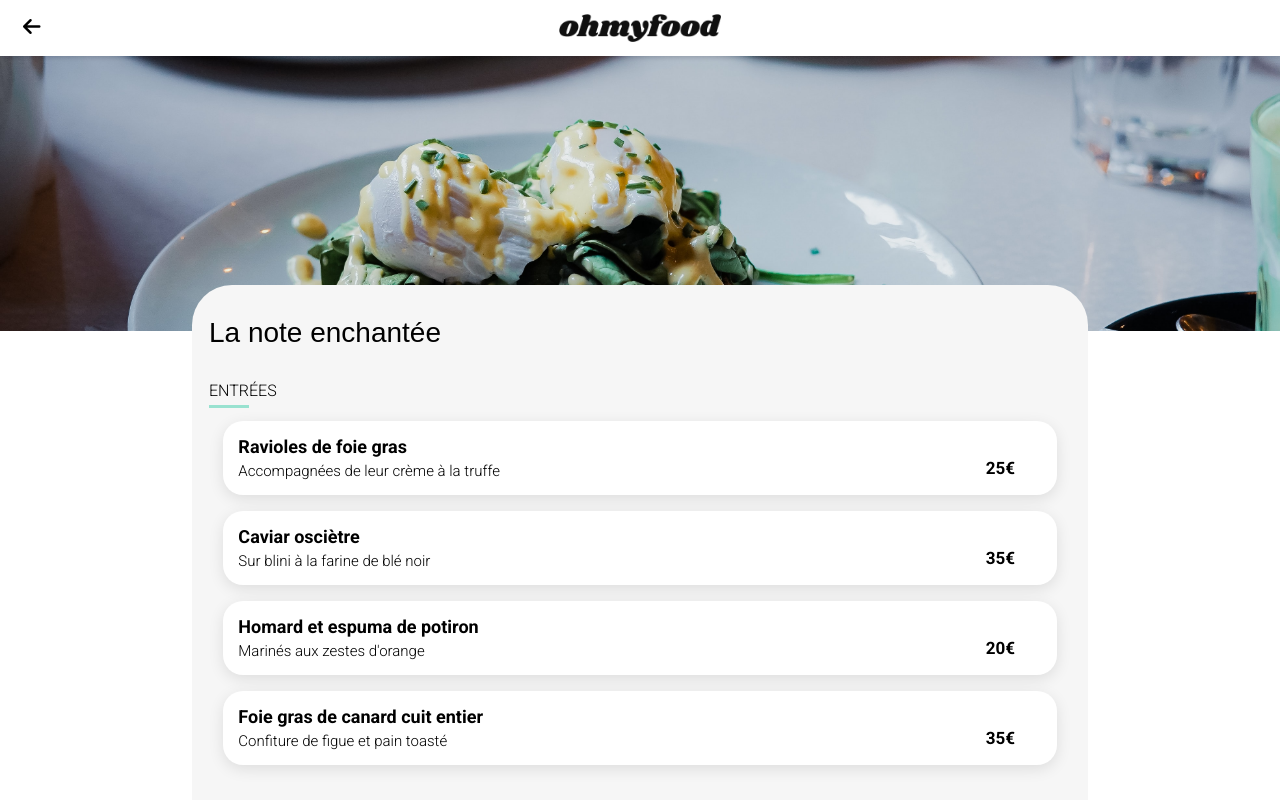
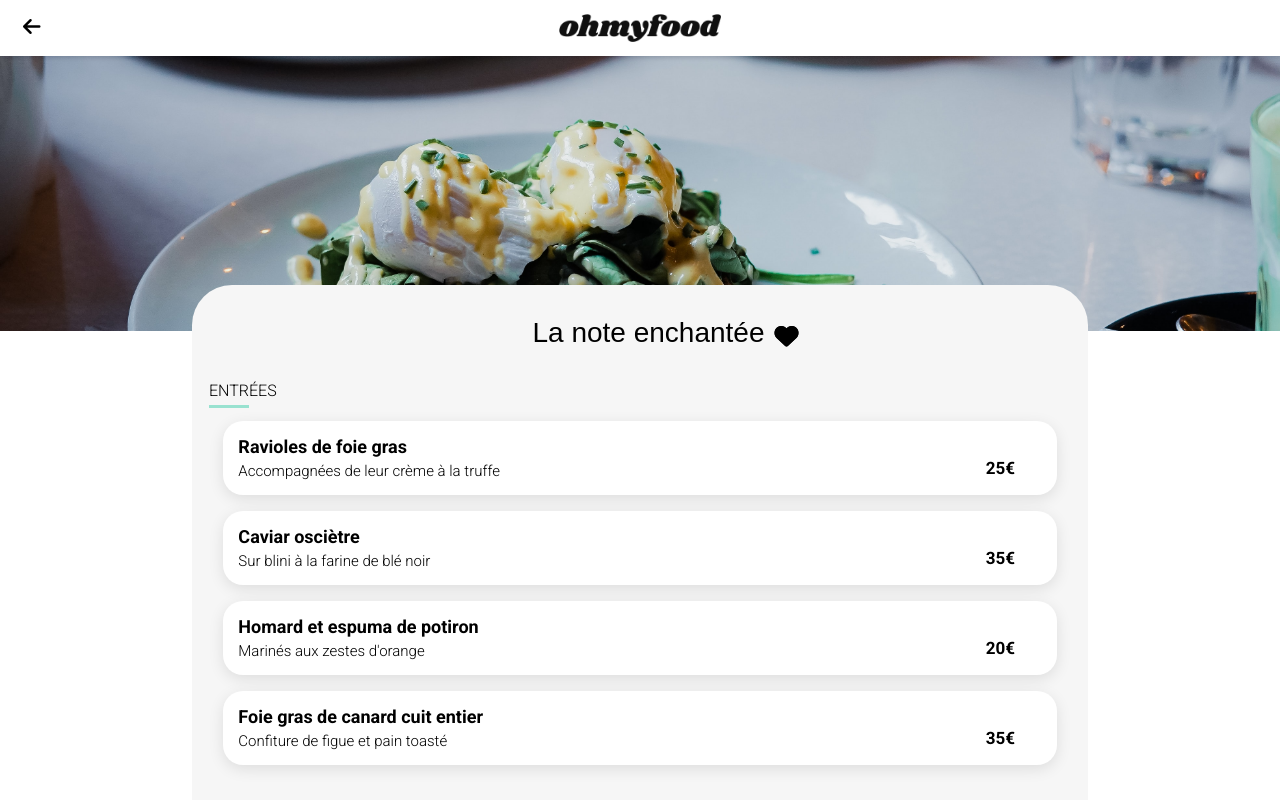
Before and after one commit to mchaum/Ohmyfood, a plain HTML site: page Restaurants/menu_la_note_enchantee.html in a window 1280 px wide. Shown: the top 800 px of the page. Drawn offline with Linux system fonts and the light colour scheme; a web font is replaced by a local one.

Commit message:
Modifications responsive

```diff
--- a/Restaurants/menu_la_note_enchantee.html
+++ b/Restaurants/menu_la_note_enchantee.html
@@ -31,7 +31,13 @@
             alt="photo du restaurant à la française">
     </div>
     <div class="menus">
-        <h5>La note enchantée</h5>
+        <div class="menus-title">
+            <h5>La note enchantée</h5>
+            <div class="menus-title-heart">
+                <i class=" fa-empty fa-regular fa-heart"></i>
+                <i class=" fa-full fa-solid fa-heart"></i>
+            </div>
+        </div>
         <div class="menus-details">
             <div class="menus-details-plats">
                 <h6>ENTRÉES</h6>
```
Also changed, not shown: Restaurants/menu_la_palette_du_gout.html (+7 -1 lines), Restaurants/menu_le_delice_des_sens.html (+7 -1 lines).
